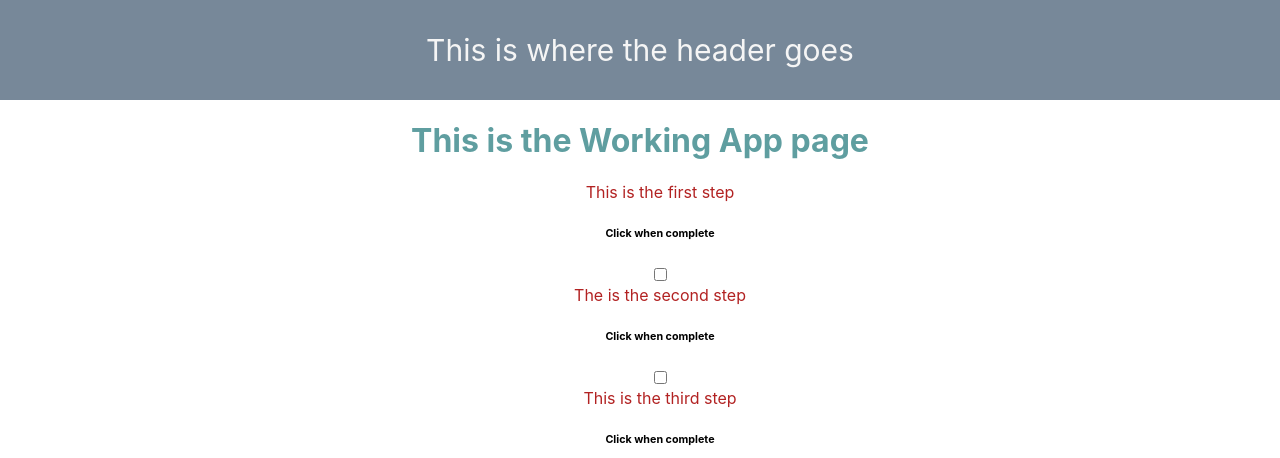
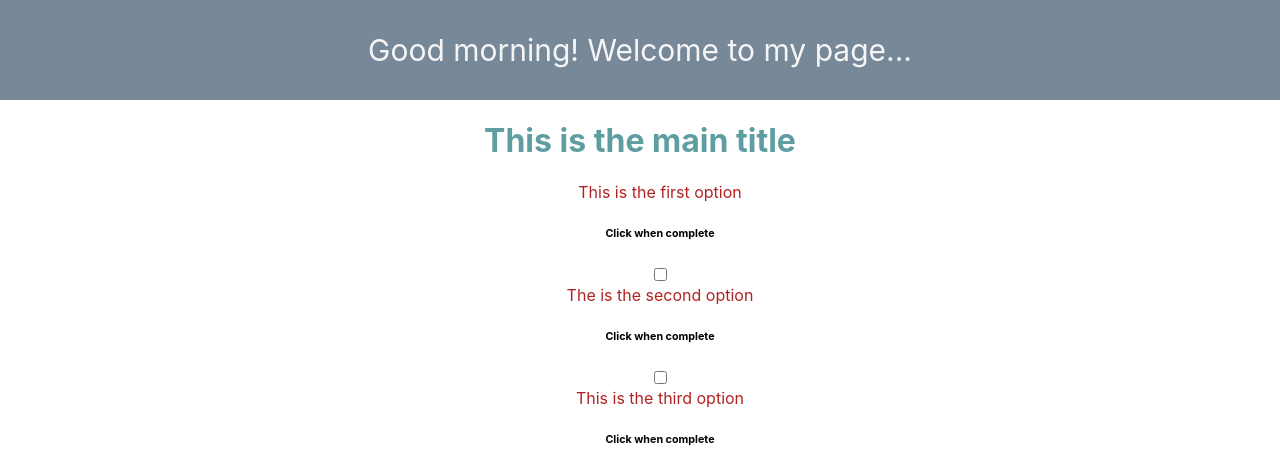
Before and after one commit to shanecolby/my_app_react, a React (Create React App) app: page / in a window 1280 px wide. Shown: the top 458 px of the page. Built offline with nearby package versions, Linux system fonts and the light colour scheme.

Commit message:
add dynamic morning afternoon and night header

```diff
--- a/src/components/Header.js
+++ b/src/components/Header.js
@@ -2,8 +2,20 @@ import React from 'react'
 
 
 function Header() {
+  const date = new Date()
+  const hours = date.getHours()
+  let timeOfDay
+
+  if (hours < 12) {
+    timeOfDay = "morning"
+  } else if (hours >= 12 && hours < 17) {
+    timeOfDay = "afternoon"
+  } else {
+    timeOfDay = "night"
+  }
+
   return (
-    <header className='navbar'>This is where the header goes</header>
+    <header className='navbar'> Good {`${timeOfDay}`}! Welcome to my page...</header>
   )
 }
 
--- a/src/components/MainContent.js
+++ b/src/components/MainContent.js
@@ -3,15 +3,15 @@ import React from 'react'
 function MainContent() {
   return (
     <div className='mainContent'>
-      <h1>This is the Working App page</h1>
+      <h1>This is the main title</h1>
       <ul className="mainList">
-        <li>This is the first step</li>
+        <li>This is the first option</li>
         <h6 className="subText">Click when complete</h6>
         <input type='checkbox' />
-        <li>The is the second step</li>
+        <li>The is the second option</li>
         <h6 className="subText">Click when complete</h6>
         <input type='checkbox' />
-        <li>This is the third step</li>
+        <li>This is the third option</li>
         <h6 className="subText">Click when complete</h6>
         <input type='checkbox' />
         <img className="mainImage" src="https://hackernoon.com/images/z2xg2bpo.jpg"></img>
```
